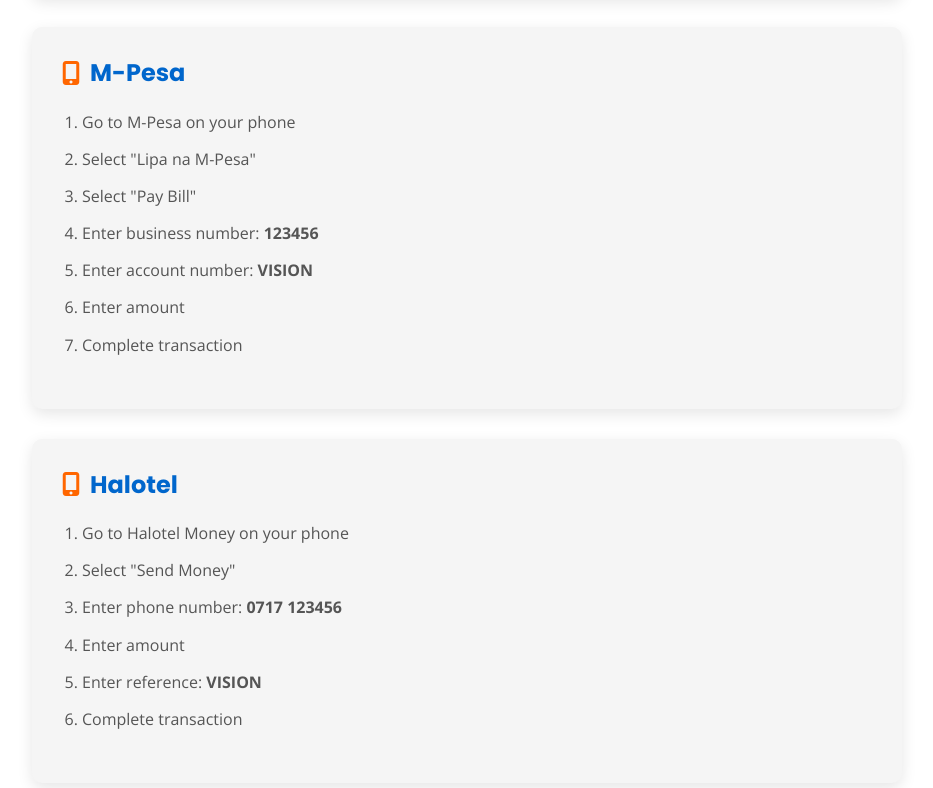
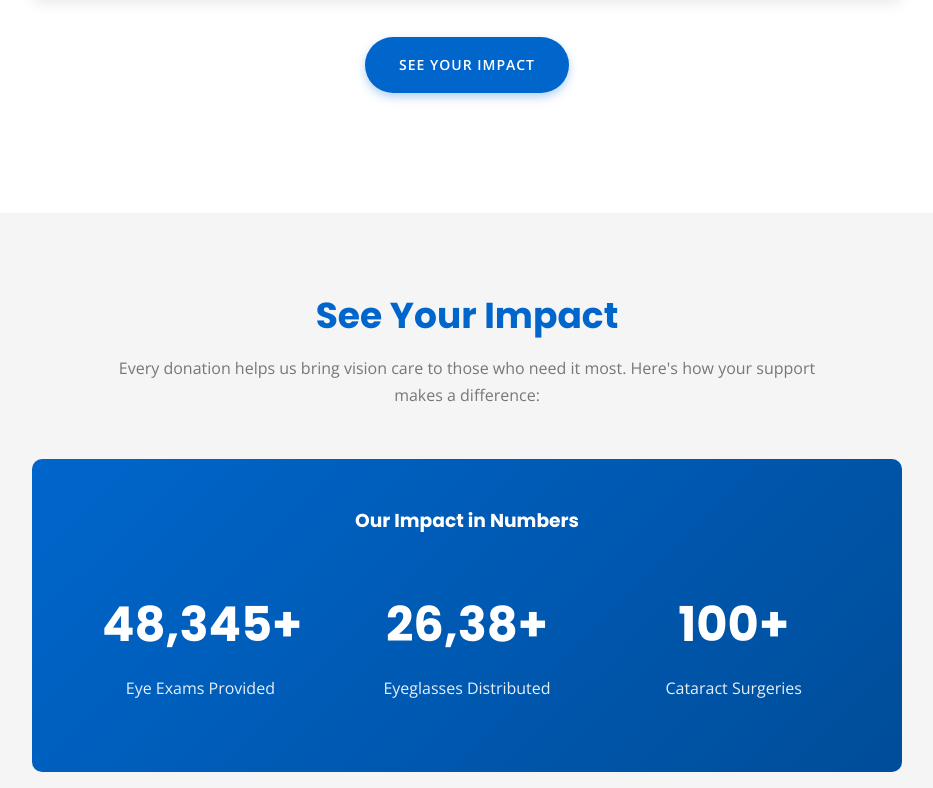
Before and after one commit to Emersonhacker029233/visioncarefoundation.org, a plain HTML site: page donate.html in a window 1280 px wide. Shown: the part 1892-2680 px from the top of the page, without its empty margins (173-1106 px from the left). Drawn offline with nearby package versions, Linux system fonts and the light colour scheme.

Commit message:
Update donate.html

```diff
--- a/donate.html
+++ b/donate.html
@@ -934,33 +934,6 @@
                 </table>
             </div>
 
-            <!-- M-Pesa -->
-            <div class="payment-method">
-                <h3><i class="fas fa-mobile-alt"></i> M-Pesa</h3>
-                <ol>
-                    <li>Go to M-Pesa on your phone</li>
-                    <li>Select "Lipa na M-Pesa"</li>
-                    <li>Select "Pay Bill"</li>
-                    <li>Enter business number: <strong>123456</strong></li>
-                    <li>Enter account number: <strong>VISION</strong></li>
-                    <li>Enter amount</li>
-                    <li>Complete transaction</li>
-                </ol>
-            </div>
-
-            <!-- Halotel -->
-            <div class="payment-method">
-                <h3><i class="fas fa-mobile-alt"></i> Halotel</h3>
-                <ol>
-                    <li>Go to Halotel Money on your phone</li>
-                    <li>Select "Send Money"</li>
-                    <li>Enter phone number: <strong>0717 123456</strong></li>
-                    <li>Enter amount</li>
-                    <li>Enter reference: <strong>VISION</strong></li>
-                    <li>Complete transaction</li>
-                </ol>
-            </div>
-
             <div class="cta-section">
                 <a href="#impact" class="btn">See Your Impact</a>
             </div>
@@ -1069,16 +1042,12 @@
 
                 <div class="footer-contact">
                     <h4>Contact Us</h4>
-                    <p><i class="fas fa-map-marker-alt"></i> Goba Road, 755H+PV3 Dar es Salaam</p>
-                    <p><i class="fas fa-phone-alt"></i> +255 222 627 375</p>
-                    <p>
-                        <a href="https://wa.me/255755651111" target="_blank" style="text-decoration: none; color: inherit;">
-                            <i class="fab fa-whatsapp"></i> 255755651111
-                        </a>
-                    </p>
-                    <p><i class="fas fa-envelope"></i> info@visioncare.org</p>
-                </div>
-            </div>
+<p><i class="fas fa-map-marker-alt"></i> Goba Road, 755H+PV3 Dar es Salaam</p>
+<p><i class="fas fa-envelope"></i> P.O. BOX 21222, Dar es Salaam, Tanzania</p>
+<p><i class="fas fa-phone-alt"></i> +255 222 627 375</p>
+<p><i class="fab fa-whatsapp"></i> 255755651111</p>
+<p><i class="fas fa-envelope"></i> info@visioncare.co.tz</p>
+
 
             <!-- Map section -->
             <div class="footer-map-container" style="margin: 60px 0;">
```
